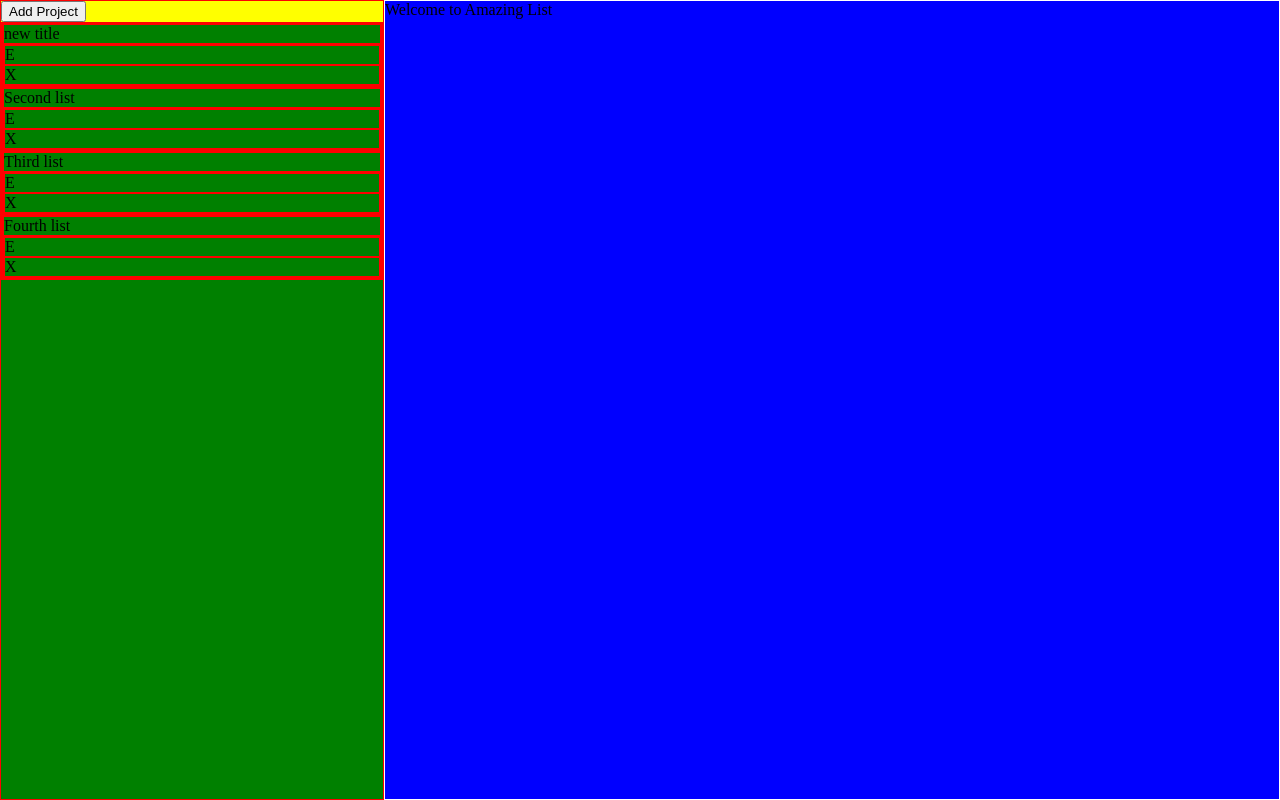
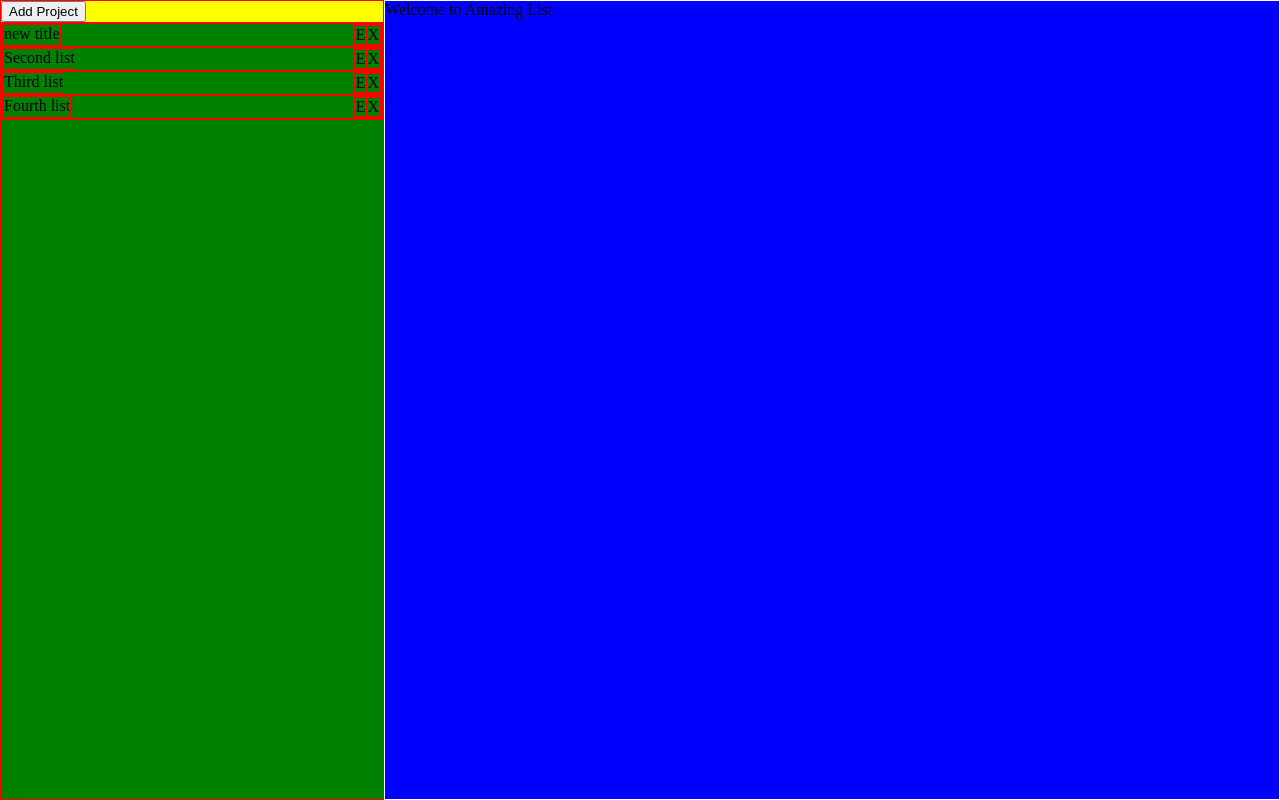
Before and after one commit to muhyizz/toDoList, a website built with webpack: page src/index.html in a window 1280 px wide. Built offline with nearby package versions, Linux system fonts and the light colour scheme.

Commit message:
added styles to left layout project list to make a single line item with new buttons

```diff
--- a/src/styles.css
+++ b/src/styles.css
@@ -49,3 +49,12 @@ body,html {
 #leftPanelProject div:hover{
     border: 3px wheat solid;
 }
+
+.projectDiv{
+    display: flex;
+    justify-content: space-between;
+}
+
+.projectNameBtn{
+    display: flex;
+}
```
